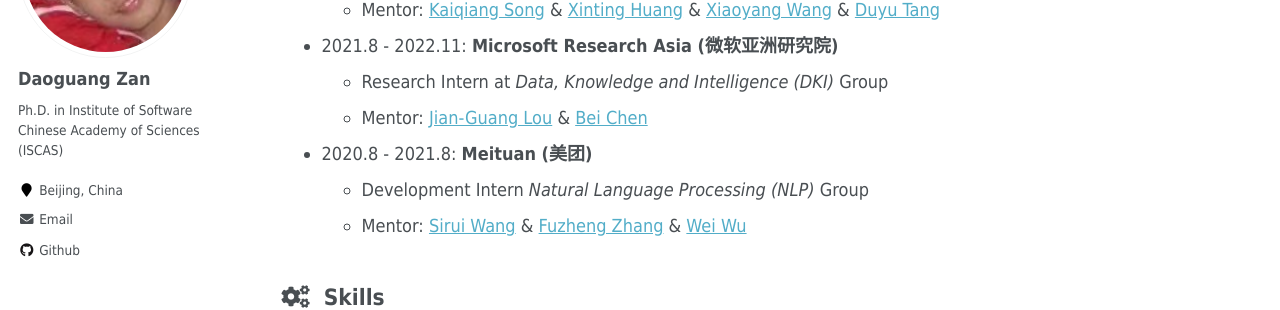
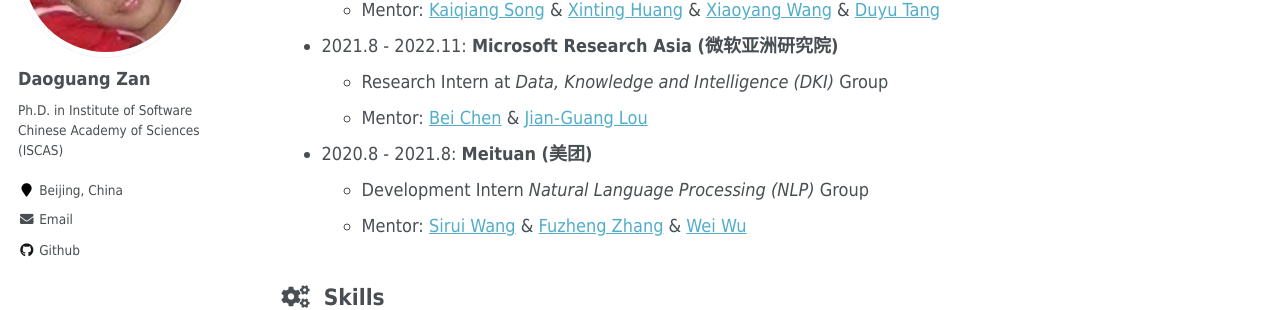
Before and after one commit to zandaoguang-iscas/daoguang.github.io, a Jekyll site: the page built from _pages/cv.md, in a window 1280 px wide and 900 px high, scrolled down 332 px. Shown: the part 153-463 px from the top of the window. Built offline with Jekyll 4.4.1, drawn with Linux system fonts in a browser that asks for light colours.

Commit message:
Update cv.md

```diff
--- a/_pages/cv.md
+++ b/_pages/cv.md
@@ -22,7 +22,7 @@ redirect_from:
 
 * 2021.8 - 2022.11: **Microsoft Research Asia (微软亚洲研究院)**
   * Research Intern at *Data, Knowledge and Intelligence (DKI)* Group
-  * Mentor: [Jian-Guang Lou](https://www.microsoft.com/en-us/research/people/jlou/) & [Bei Chen](https://www.microsoft.com/en-us/research/people/beichen/)
+  * Mentor: [Bei Chen](https://www.microsoft.com/en-us/research/people/beichen/) & [Jian-Guang Lou](https://www.microsoft.com/en-us/research/people/jlou/)
 
 * 2020.8 - 2021.8: **Meituan (美团)**
   * Development Intern *Natural Language Processing (NLP)* Group
```
